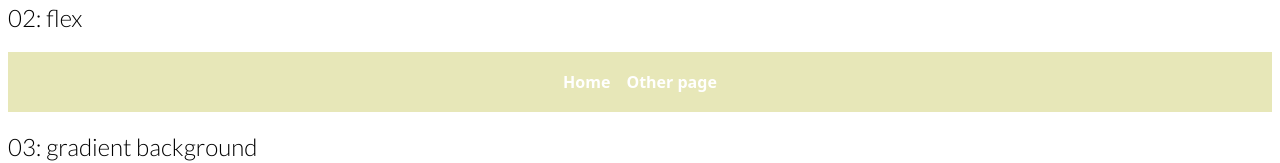
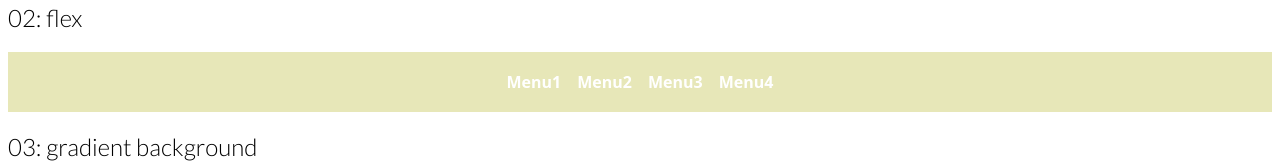
Before and after one commit to Leechael/lit-squircle, a website built with Vite: page index.html in a window 1280 px wide. Shown: the part 310-473 px from the top of the page. Built offline with nearby package versions, Linux system fonts and the light colour scheme; what figma-squircle would draw is missing.

Commit message:
imp the flex example

```diff
--- a/index.html
+++ b/index.html
@@ -83,8 +83,10 @@
       <h2>02: flex</h2>
       <div class="canvas">
         <x-squircle class="example2" radius="32">
-          <a href="#" aria-current="page">Home</a>
-          <a href="#">Other page</a>
+          <a href="#">Menu1</a>
+          <a href="#">Menu2</a>
+          <a href="#">Menu3</a>
+          <a href="#">Menu4</a>
         </x-squircle>
       </div>
     </section>
```
